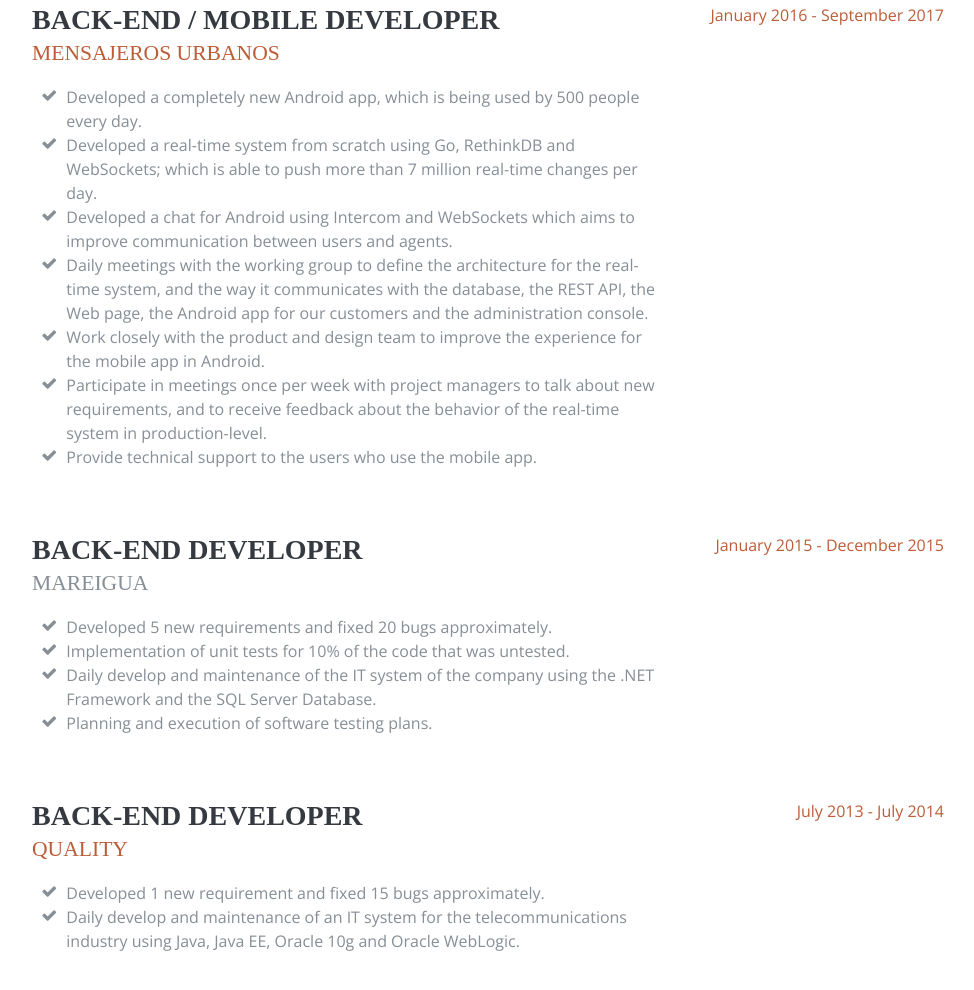
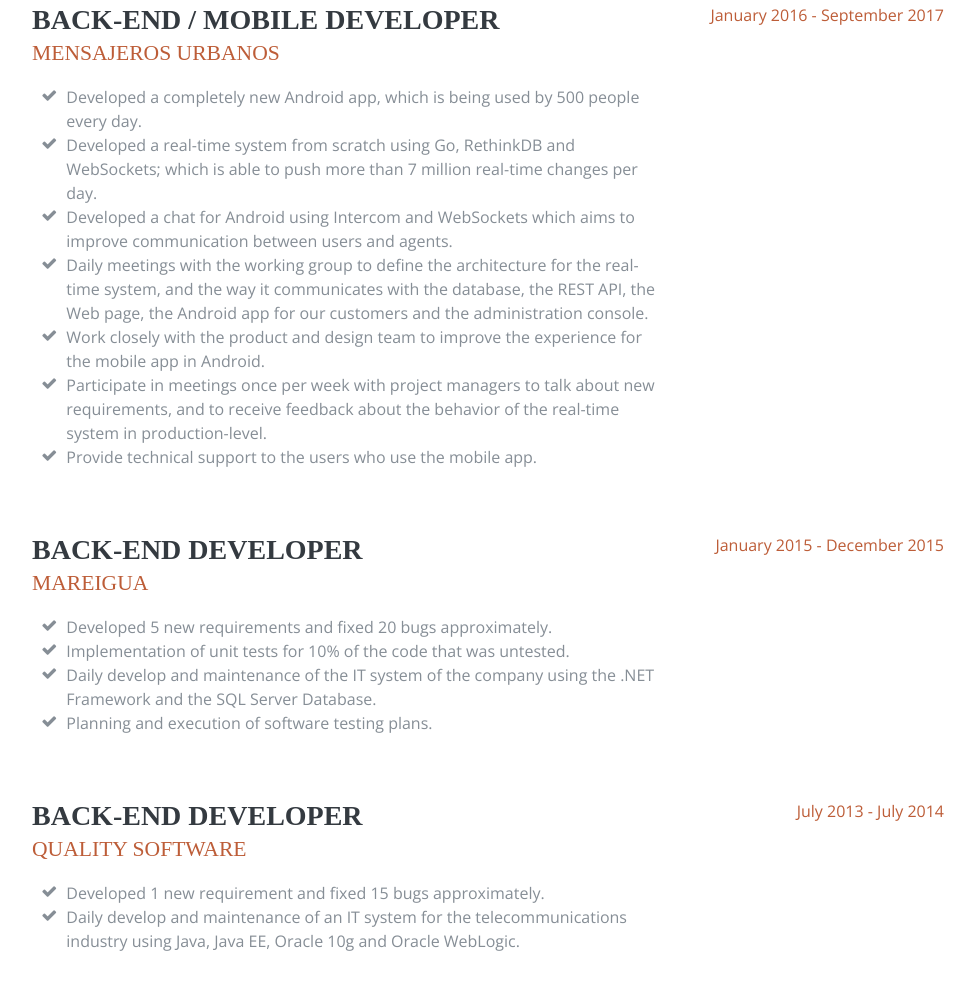
Before and after one commit to gusavila92/resume, a website: page public/index.html in a window 1280 px wide. Shown: the part 1734-2724 px from the top of the page, without its empty margins (288-1262 px from the left). Drawn offline with nearby package versions, Linux system fonts and the light colour scheme; a web font is replaced by a local one.

Commit message:
Fix links

```diff
--- a/public/index.html
+++ b/public/index.html
@@ -213,7 +213,7 @@
         <div class="resume-item d-flex flex-column flex-md-row mb-5">
           <div class="resume-content mr-auto">
             <h3 class="mb-0">Back-End Developer</h3>
-            <div class="subheading mb-3">Mareigua</div>
+            <div class="subheading mb-3"><a href="https://www.mareigua.co">Mareigua</a></div>
             <p>
               <ul class="fa-ul mb-0">
                 <li>
@@ -238,7 +238,7 @@
             <h3 class="mb-0">Back-End Developer</h3>
             <!-- <div class="subheading mb-3">Quality Software, São Paulo, Brazil</div> -->
             <div class="subheading mb-3">
-              <a href="http://www.quality.com.br/">Quality</a>
+              <a href="http://www.quality.com.br/">Quality Software</a>
             </div>
             <p>
               <ul class="fa-ul mb-0">
```
